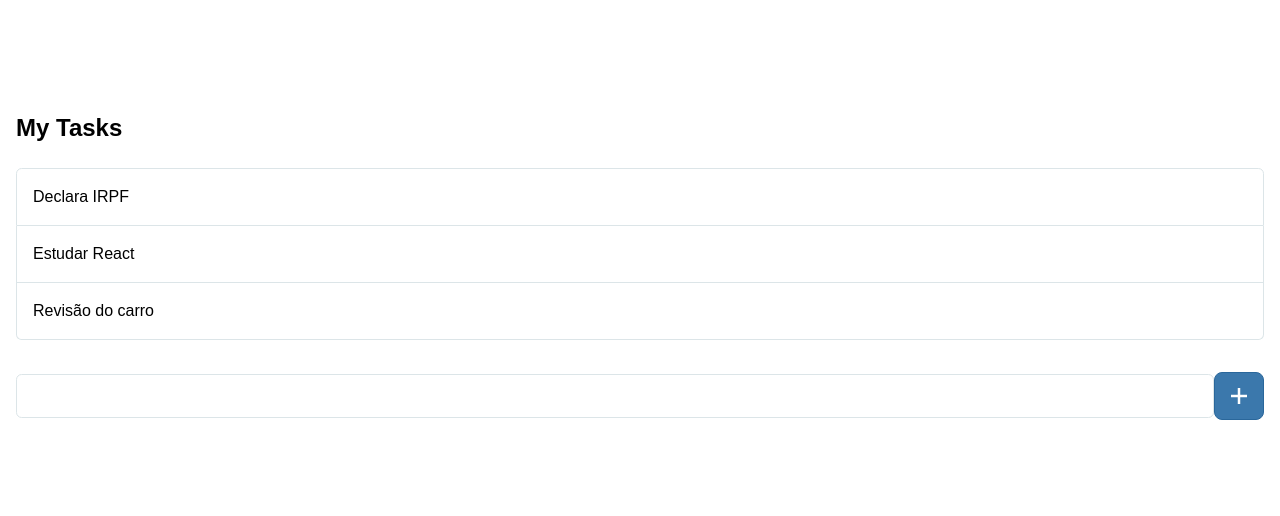
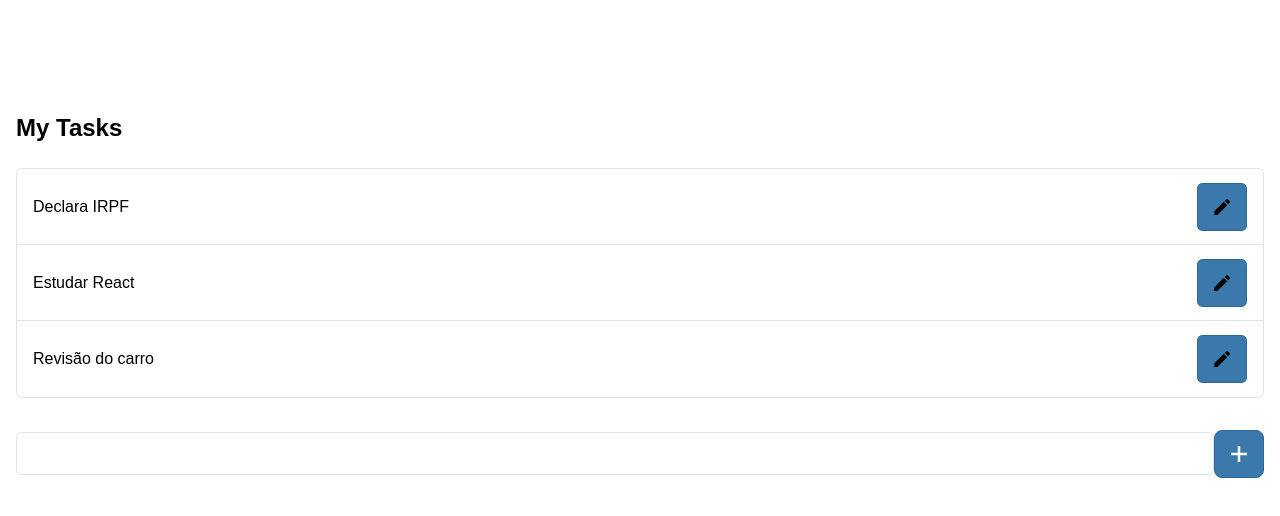
Before and after one commit to junioalmeida/puc-app-hibridas-toferrado, a React (Create React App) app: page / in a window 1280 px wide. Shown: the top 516 px of the page. Built offline with nearby package versions, Linux system fonts and the light colour scheme.

Commit message:
Implemented task editing

```diff
--- a/src/components/Task.js
+++ b/src/components/Task.js
@@ -3,13 +3,63 @@ import React, { Component } from 'react';
 class Task extends Component {
 
     state = {
-        content: this.props.description
+        content: this.props.description,
+        edit: false
     };
 
+    style = {
+        height: "2.7rem"
+    };
+    iEdit = "./resources/edit.png";
+
     render() {
-        return (
-            <li>{this.state.content}</li>
-        );
+        if(this.state.edit) {
+            return (
+                <li style={this.style}>
+                    <input
+                        value={this.state.content}
+                        onChange={this.changeTask}
+                        onBlur={this.confirmEdit}
+                        onKeyPress={this.enterPressed}
+                        autoFocus
+                    />
+                </li>
+            );
+        } else {
+            return (
+                <li style={this.style}>
+                    <span>{this.state.content}</span>
+                    <span className='buttonGroup end'>
+                        <button className='button primary' onClick={this.edit}>
+                            <img src={this.iEdit} alt="editTask" />
+                        </button>
+                    </span>
+                </li>
+            );
+        }
+    }
+
+    changeTask = (e) => {
+        this.setState({
+            content: e.target.value
+        });
+    };
+
+    confirmEdit = () => {
+        this.setState({
+            edit: false
+        });
+        this.props.onEdit(this.props.description, this.state.description);
+    };
+
+    edit = () => {
+        this.setState({
+            edit: true
+        });
+    };
+
+    enterPressed = (e) => {
+        if(e.key === "Enter") this.confirmEdit();
     }
 }
 
--- a/src/components/Tasks.js
+++ b/src/components/Tasks.js
@@ -29,7 +29,8 @@ class Tasks extends Component {
                             <input type='text'
                                 autoComplete='off'
                                 onChange={this.updateNewTaskField}
-                                value={this.state.newTask} />
+                                value={this.state.newTask}
+                                onKeyPress={this.enterPressed} />
                             <button className='button primary' onClick={this.addTaskToList}>
                                 <img src='./resources/plus1.png' alt='addTask' />
                             </button>
@@ -39,6 +40,19 @@ class Tasks extends Component {
             </div>
         );
     }
+
+    editTask = (oldTask, newTask) => {
+        const i = this.state.tasks.indexOf(oldTask);
+        const newList = this.state.tasks;
+        newList[i] = newTask;
+        this.setState({
+            tasks: newList
+        });
+    };
+
+    enterPressed = (e) => {
+        if(e.key === "Enter") this.addTaskToList();
+    };
 
     updateNewTaskField = (event) => {
         this.setState({
@@ -67,7 +81,7 @@ class Tasks extends Component {
         return (
             <ul className={`list ${this.isListEmpty() ? "hidden" : ""}`}>
                 {this.state.tasks.map(
-                    (t, i) => <Task key={i} description={t}/>
+                    (t, i) => <Task key={i} description={t} onEdit={this.editTask}/>
                 )}
             </ul>
         );
```
